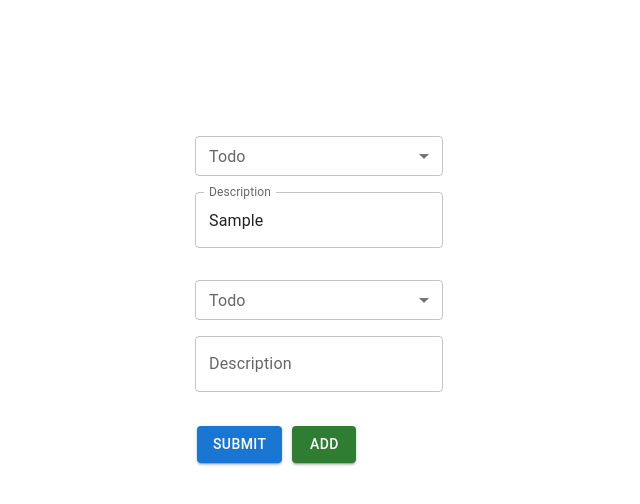
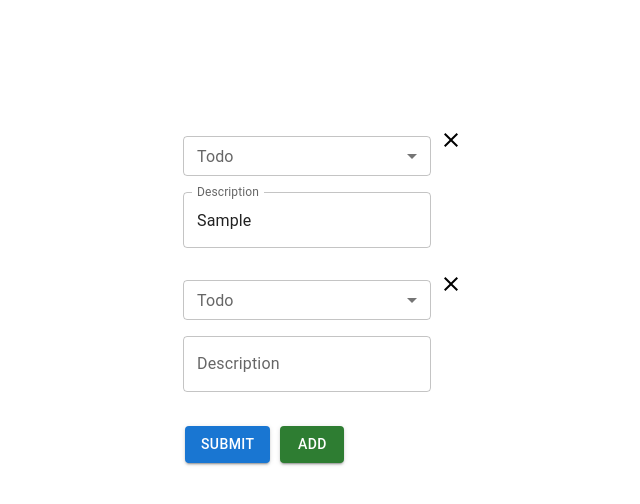
Before and after one commit to thekapilkumar/activity-tracker, a React (Create React App) app: page / in a window 1280 px wide. Both pictures are taken after typing "Sample" into the empty fields and a click on the button "ADD". Shown: the top 504 px of the page, without its empty margins (321-961 px from the left). Built offline with nearby package versions, Linux system fonts and the light colour scheme.

Commit message:
added the delete icon

```diff
--- a/package.json
+++ b/package.json
@@ -5,6 +5,7 @@
   "dependencies": {
     "@emotion/react": "^11.11.1",
     "@emotion/styled": "^11.11.0",
+    "@mui/icons-material": "^5.11.16",
     "@mui/material": "^5.13.6",
     "@testing-library/jest-dom": "^5.16.5",
     "@testing-library/react": "^13.4.0",
--- a/src/components/TodoForm.jsx
+++ b/src/components/TodoForm.jsx
@@ -1,14 +1,15 @@
-import React from 'react'
-import { useState } from 'react'
-import InputLabel from '@mui/material/InputLabel';
-import MenuItem from '@mui/material/MenuItem';
-import FormControl from '@mui/material/FormControl';
-import Select from '@mui/material/Select';
-import { Button, TextField } from '@mui/material';
-
+import React from "react";
+import { useState } from "react";
+import InputLabel from "@mui/material/InputLabel";
+import MenuItem from "@mui/material/MenuItem";
+import FormControl from "@mui/material/FormControl";
+import Select from "@mui/material/Select";
+import { Button, TextField } from "@mui/material";
+import ClearIcon from "@mui/icons-material/Clear";
+import { left, right } from "@popperjs/core";
 
 export default function TodoForm() {
-  const [items, setItems] = useState([{ item: '', text: '' }]);
+  const [items, setItems] = useState([{ item: "", text: "" }]);
   const handleChange = (index, event) => {
     const { name, value } = event.target;
     const newItems = [...items];
@@ -21,7 +22,13 @@ export default function TodoForm() {
   };
 
   const handleAddItem = () => {
-    setItems([...items, { item: '', text: '' }]);
+    setItems([...items, { item: "", text: "" }]);
+  };
+
+  const handleDelete = (index) => {
+    const newItems = [...items];
+    newItems.splice(index, 1);
+    setItems(newItems);
   };
 
   return (
@@ -29,6 +36,14 @@ export default function TodoForm() {
       <form onSubmit={handleSubmit}>
         {items.map((item, index) => (
           <div key={index}>
+            {items.length === 1 ? (
+              ""
+            ) : (
+              <ClearIcon
+                onClick={() => handleDelete(index)}
+                sx={{ float: "right" }}
+              />
+            )}
             <FormControl sx={{ m: 1, minWidth: 120 }} size="small">
               <InputLabel id={`item-label-${index}`}>Todo</InputLabel>
               <Select
@@ -57,14 +72,21 @@ export default function TodoForm() {
                 sx={{ my: 2 }}
               />
             </FormControl>
-
           </div>
         ))}
 
-        <Button variant="contained" type="submit" style={{ margin: "10px" }}>Submit</Button>
-        <Button variant="contained" type="button" color="success" onClick={handleAddItem}>Add</Button>
-
+        <Button variant="contained" type="submit" style={{ margin: "10px" }}>
+          Submit
+        </Button>
+        <Button
+          variant="contained"
+          type="button"
+          color="success"
+          onClick={handleAddItem}
+        >
+          Add
+        </Button>
       </form>
     </>
-  )
+  );
 }
```
Also changed, not shown: 1 other file (tests, documents, lock files or other folders).
